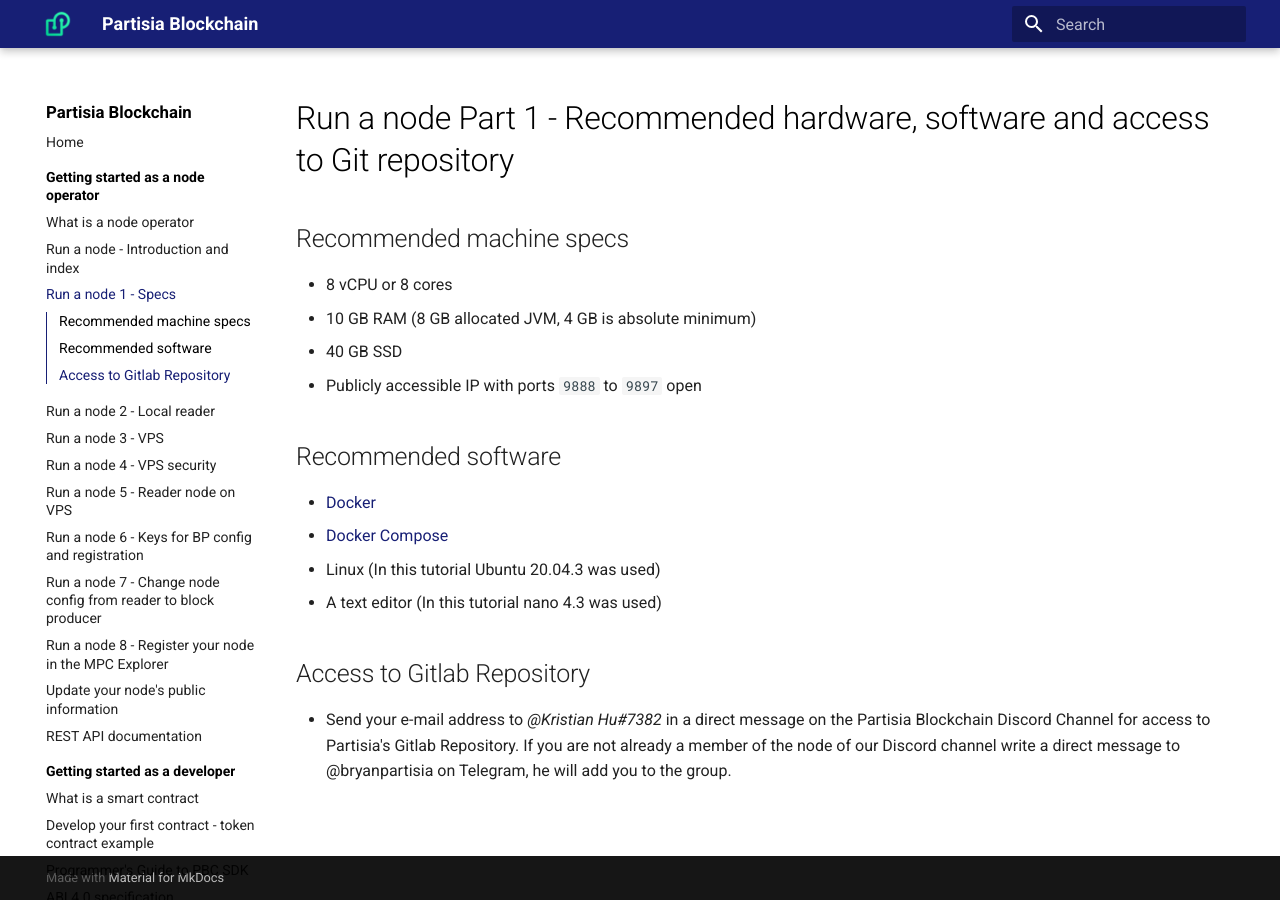
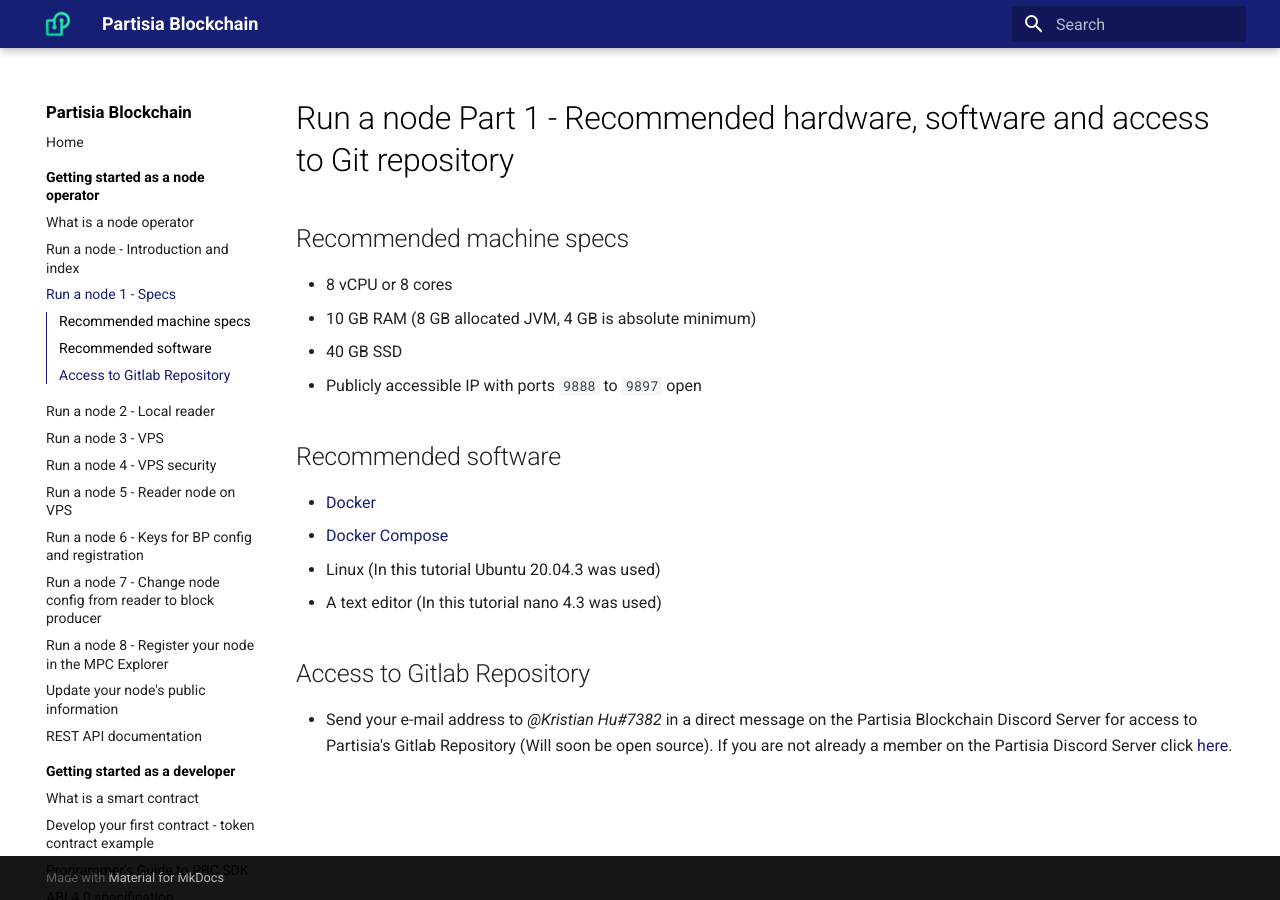
Before and after one commit to 0xSero/partisia-docs, an MkDocs documentation site: the page built from docs/operator-1-specs.md, in a window 1280 px wide. Built offline with MkDocs 1.6.1 and Material for MkDocs 9.7.7, drawn with Linux system fonts in a browser that asks for light colours; a script that is not in the unit is left out.

Commit message:
Permanent discord link

```diff
--- a/docs/operator-1-specs.md
+++ b/docs/operator-1-specs.md
@@ -16,4 +16,4 @@
 
 ## Access to Gitlab Repository
 
-- Send your e-mail address to *@Kristian Hu#7382* in a direct message on the Partisia Blockchain Discord Channel for access to Partisia's Gitlab Repository. If you are not already a member of the node of our Discord channel write a direct message to @bryanpartisia on Telegram, he will add you to the group.
+- Send your e-mail address to *@Kristian Hu#7382* in a direct message on the Partisia Blockchain Discord Server for access to Partisia's Gitlab Repository (Will soon be open source). If you are not already a member on the Partisia Discord Server click [here](https://discord.gg/V6zzFDQYg9).
```
Also changed, not shown: docs/operator-8-registration.md (+1 -1 lines).
